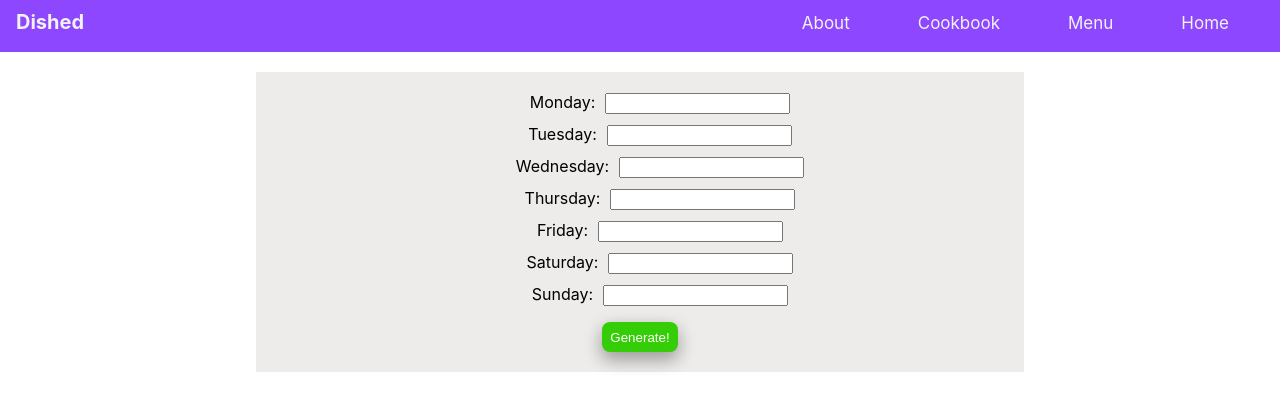
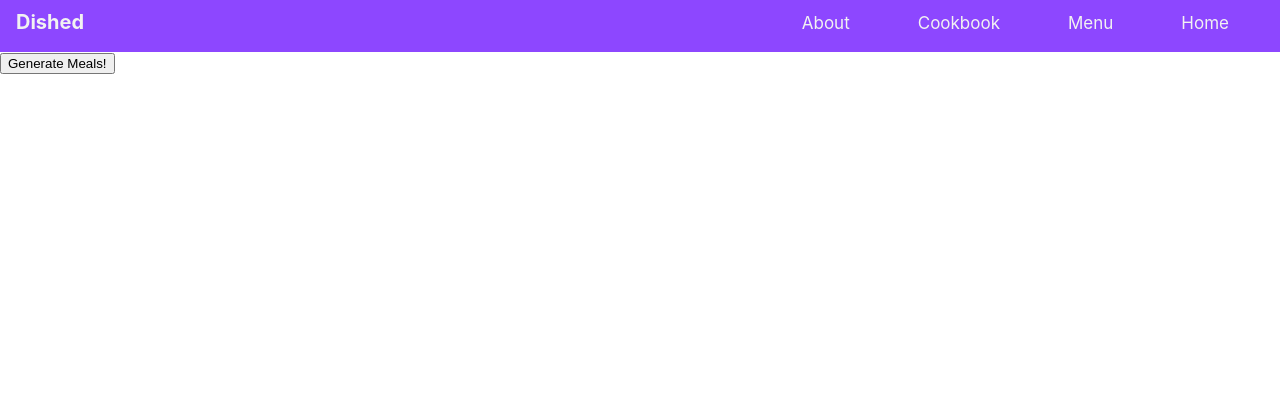
Before and after one commit to continually-dishing/dished-ui, a React (Create React App) app: page /weeklyMenu in a window 1280 px wide. Shown: the top 410 px of the page. Built offline with nearby package versions, Linux system fonts and the light colour scheme.

Commit message:
Adding inital UI work for weekly menu

```diff
--- a/package.json
+++ b/package.json
@@ -7,6 +7,7 @@
     "@testing-library/react": "^13.4.0",
     "@testing-library/user-event": "^13.5.0",
     "@types/react-router-dom": "^5.3.3",
+    "cors": "^2.8.5",
     "react": "^18.2.0",
     "react-dom": "^18.2.0",
     "react-router-dom": "^6.4.1",
--- a/public/index.html
+++ b/public/index.html
@@ -2,7 +2,6 @@
 <html lang="en">
   <head>
     <meta charset="utf-8" />
-    <link rel="icon" href="%PUBLIC_URL%/favicon.ico" />
     <meta name="viewport" content="width=device-width, initial-scale=1" />
     <meta name="theme-color" content="#000000" />
     <meta
@@ -24,7 +23,7 @@
       work correctly both with client-side routing and a non-root public URL.
       Learn how to configure a non-root public URL by running `npm run build`.
     -->
-    <title>React App</title>
+    <title>Dished</title>
   </head>
   <body>
     <noscript>You need to enable JavaScript to run this app.</noscript>
--- a/src/components/WeekView/WeekView.css
+++ b/src/components/WeekView/WeekView.css
@@ -1,20 +1,34 @@
 .container {
     text-align: center;
-    height: 300px;
-    width: 60%;
+    height: auto;
+    width: 40%;
     background-color: #EEECEB;
     margin: 0% auto;
-    margin-top: 20px;
+    margin-top: 10px;
+}
+h1{
+    font-family: 'Brush Script MT';
+    padding-top: 40px;
 }
 ul {
     list-style: none;
-    padding-top: 10px;
+}
+label{
+    background-color: white;
+    color: black;
+    font-family: Courier New, monospace	;
+    font-size: 20px;
 }
 li {
     margin-top: 10px;
+    background-color: white;
+    color: black;
+    font-family: Courier New, monospace	;
+    font-size: 18px;
 }
 .input {
     margin-left: 10px;
+    width: auto;
 }
 .generateButton{
     width: 10%;
@@ -25,4 +39,5 @@ li {
     color: white;
     border-radius: 8px;
     box-shadow: 0 8px 16px 0 rgba(0,0,0,0.2), 0 6px 20px 0 rgba(0,0,0,0.19);
+    margin-bottom: 30px;
 }
--- a/src/components/WeekView/WeekView.tsx
+++ b/src/components/WeekView/WeekView.tsx
@@ -1,40 +1,95 @@
-import React from "react";
+import React, { useState } from "react";
 import './WeekView.css'
 
-function onclick(){
-    alert("Button clicked!")
+interface Error {
+    message: string
 }
 
-export default function WeekView () {
+interface Meal {
+    id: string
+    name: string,
+    vegetarian: boolean,
+    vegan: boolean,
+    prepTime: string,
+}
 
-        return(
+
+export default function WeekView() {
+
+    const [error, setError] = useState<Error>();
+    const [isLoaded, setIsLoaded] = useState(false);
+    const [items, setItems] = useState<Meal[]>([]);
+
+    if (items.length === 0) {
+        return (
+            <div>
+                <button onClick={onclick}>Generate Meals!</button>
+            </div>
+        );
+    }
+    else {
+        return (
+
             <div>
                 <div className="container">
-                <ul>
-                    <li>Monday:
-                    <input className="input"></input>
-                    </li>
-                    <li>Tuesday:
-                    <input className="input"></input>
-                    </li>
-                    <li>Wednesday:
-                    <input className="input"></input>
-                    </li>
-                    <li>Thursday:
-                    <input className="input"></input>
-                    </li>
-                    <li>Friday:
-                    <input className="input"></input>
-                    </li>
-                    <li>Saturday:
-                    <input className="input"></input>
-                    </li>
-                    <li>Sunday:
-                    <input className="input"></input>
-                    </li>
-                </ul>
-                <button className="generateButton" onClick={onclick}>Generate!</button>
+                    <h1>Weekly Menu:</h1>
+                        <ul>
+                            <div className="input">
+                                <li><label>Monday: </label>{items[0].name}</li>
+                            </div>
+                            <div className="input">
+                                <li><label>Tuesday: </label>{items[1].name}</li>
+                            </div>
+                            <div className="input">
+                                <li><label>Wednesday: </label>{items[2].name}</li>
+                            </div>
+                            <div className="input">
+                                <li><label>Thursday: </label>{items[3].name}</li>
+                            </div>
+                            <div className="input">
+                                <li><label>Friday: </label>{items[4].name}</li>
+                            </div>
+                            <div className="input">
+                                <li><label>Saturday: </label>{items[5].name}</li>
+                            </div>
+                            <div className="input">
+                                <li><label>Sunday: </label>{items[6].name}</li>
+                            </div>
+                        </ul>
+                <div>
+                        <button className="generateButton" onClick={onclick}>Generate!</button>
+                    </div>
+                </div>
             </div>
-        </div>
         );
+    }
+
+    function onclick() {
+        fetch('https://localhost:5001/api/v1/meals', {
+            method: "GET",
+            mode: "cors",
+        })
+            .then(res => res.json())
+            .then(
+                (result) => {
+                    setIsLoaded(true);
+                    setItems(result);
+                },
+                (error) => {
+                    setIsLoaded(true);
+                    setError(error);
+                    console.log(error.message)
+                    console.log(error)
+                }
+            )
+        if (error) {
+            console.log(error.message)
+            return (<div>Error!</div>)
+        }
+        else if (!isLoaded) {
+            return (
+                <div>Loading....</div>
+            )
+        }
+    }
 }
--- a/src/screens/Cookbook/Cookbook.css
+++ b/src/screens/Cookbook/Cookbook.css
@@ -0,0 +1,18 @@
+.list-container{
+    background-color: #EFEFEF;
+    border: 5px solid;
+    text-align: center;
+
+    width: 20%;
+
+}
+ul{
+    display: inline-block;
+    text-align: left;
+}
+li{
+    background-color: white;
+}
+.generate-button{
+    margin-bottom: 10px;
+}
--- a/src/screens/Cookbook/Cookbook.tsx
+++ b/src/screens/Cookbook/Cookbook.tsx
@@ -2,7 +2,11 @@ import React from "react";
 import './Cookbook.css';
 
 export default function Cookbook() {
+
     return (
-        <div className="title">Your cookbook!</div>
+        <>
+        <h3>Your Cookbook!</h3>
+          </>
     );
+
 }
```
Also changed, not shown: src/screens/WeeklyMenu/WeeklyMenu.tsx (+9 -5 lines), 1 other file (tests, documents, lock files or other folders).
